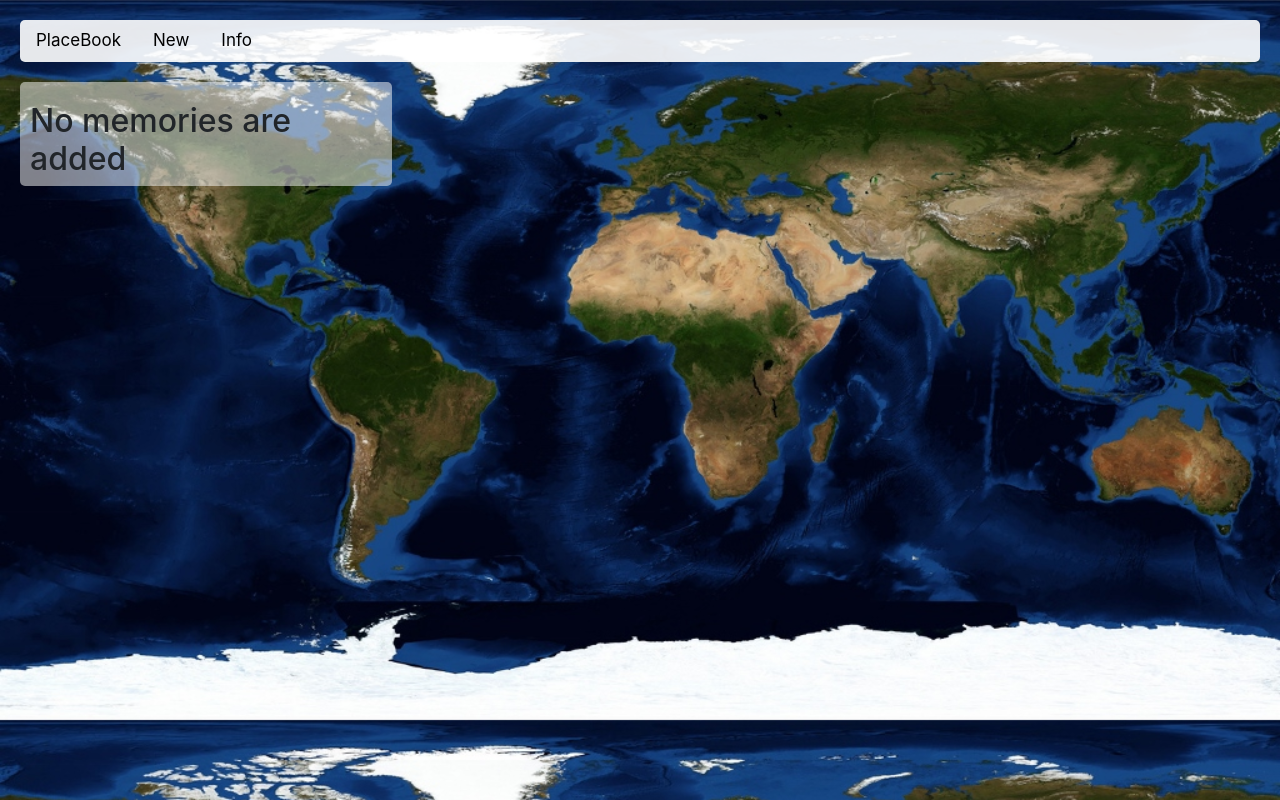
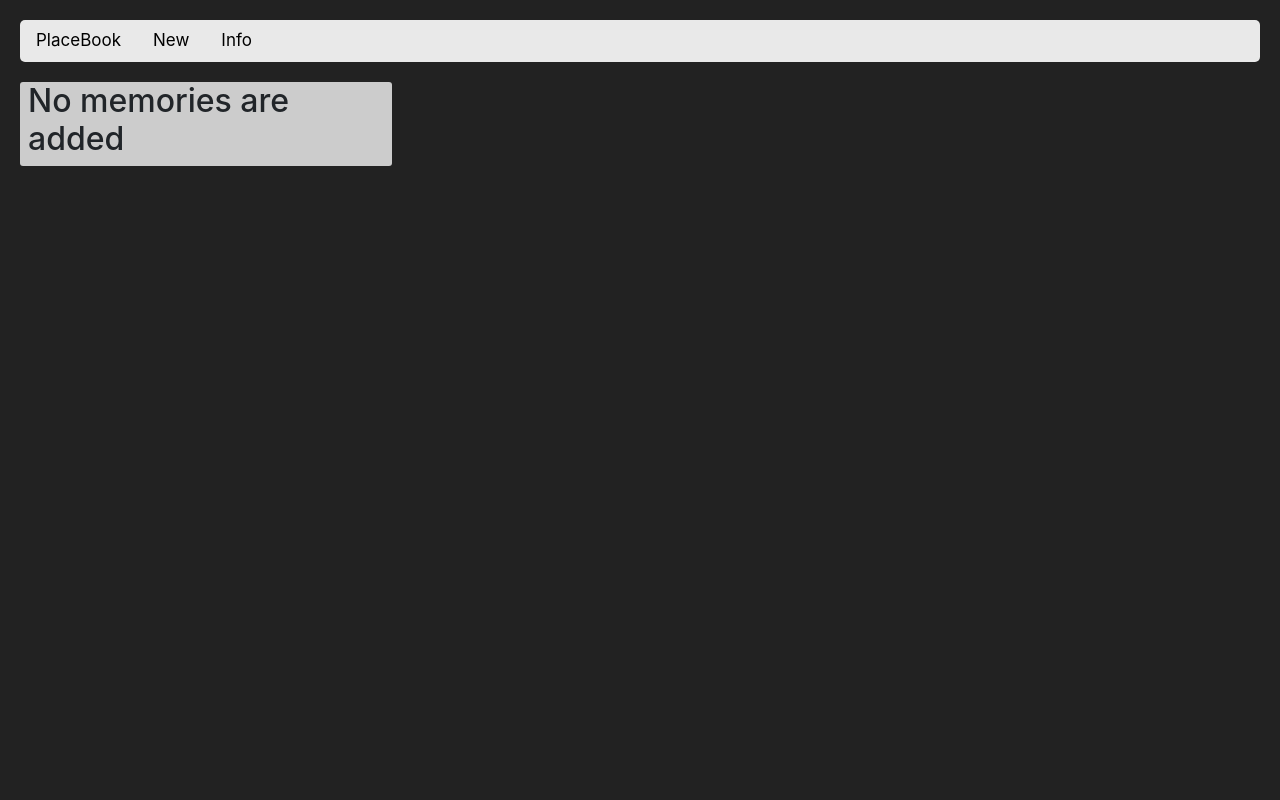
Before and after one commit to kayvandenaker/placebook, a Django app: page / in a window 1280 px wide. Run offline with Django 3.2, Linux system fonts and the light colour scheme; data that the repository does not hold is empty; some libraries are stand-ins or nearby versions.

Commit message:
edit card fix, some style changed

```diff
--- a/placebook/urls.py
+++ b/placebook/urls.py
@@ -24,7 +24,7 @@ urlpatterns = [
     # access the admin panel
     path('admin/', admin.site.urls),
     # access the rest api
-    path('memories/', views.MemoryList.as_view()),
+    path('memories/', views.index),
 ]
 
 urlpatterns = format_suffix_patterns(urlpatterns)
--- a/places/models.py
+++ b/places/models.py
@@ -5,7 +5,7 @@ from django.urls import reverse
 class Memory(models.Model):
     city = models.CharField(max_length=250)
     country = models.CharField(max_length=250)
-    info = models.CharField(max_length=250)
+    info = models.TextField()
 
     def get_absolute_url(self):
         return reverse('index')
--- a/places/static/places/style.css
+++ b/places/static/places/style.css
@@ -2,12 +2,14 @@ html {
   height:100%;
 }
 
-body{
+body {
   padding:20px;
-  background-image: url("images/map.jpg");
+  background-color: #222 !important;
+  /* background-image: url("images/map.jpg");
   background-repeat: repeat;
   background-size: 100% auto;
-  background-attachment: fixed;
+  background-attachment: fixed; */
+
   width:100%;
   height:100%;
 }
@@ -20,20 +22,20 @@ body{
   background-color: rgba(255,255,255,0.9);
   width: 100%;
   display: block;
-  margin: 0 0 20px 0;
+  margin: 8px 0;
   padding: 10px;
-  border-radius: 5px;
+  border-radius: 3px;
   word-wrap: break-word;
 }
 
 .cardholder{
   margin: 20px 0;
-  border-radius: 5px;
+  border-radius: 3px;
   width: 30%;
   max-height: 82%;
   min-width: 320px;
-  padding: 20px 10px 0 10px;
-  background-color: rgba(255,255,255,0.5);
+  padding: 0 8px;
+  background-color: #ccc;
   overflow-x: hidden;
   overflow-y: auto;
 }
--- a/places/templates/places/index.html
+++ b/places/templates/places/index.html
@@ -43,13 +43,13 @@
       <br><strong>Info: </strong>{{memory.info}} <br><br>
 
 <!-- button to edit a card -->
-      <form style="width:48%;float:right;" action="{% url 'memory-update' memory.id%}" method="post">
+      <form style="width:48%;float:right;" action="{% url 'memory-update' memory.id %}" method="get">
         {% csrf_token %}
         <input type="hidden" name="memory_id" value="{{ memory.id }}">
         <button class='btn btn-secundary' type="submit">Edit Card</button>
       </form>
 <!-- button to remove a card from the database -->
-      <form style="width:48%;" action="{% url 'memory-delete' memory.id%}" method="post">
+      <form style="width:48%;" action="{% url 'memory-delete' memory.id %}" method="post">
         {% csrf_token %}
         <input type="hidden" name="memory_id" value="{{ memory.id }}">
         <button class='btn btn-danger' type="submit">Delete Card</button>
--- a/places/templates/places/memory_form.html
+++ b/places/templates/places/memory_form.html
@@ -4,7 +4,6 @@
 
 
 <body>
-
 
 {% block body %}
 <div class="inputcard">
@@ -13,7 +12,7 @@
   <form action="" method="post" enctype="multipart/form-data">
     {% csrf_token %}
 
-    {% include 'places/form-template.html'%}
+    {% include 'places/form_template.html'%}
 
     <div>
       <button class='btn btn-primary addbutton' type="submit">Submit</button>
--- a/places/views.py
+++ b/places/views.py
@@ -22,6 +22,7 @@ class MemoryCreate(CreateView):
 class MemoryUpdate(UpdateView):
     model = Memory
     fields = ['city', 'country', 'info']
+    template_name_suffix = '_form'
 
 class MemoryDelete(DeleteView):
     model = Memory
```
Also changed, not shown: places/templates/places/form_template.html (renamed from places/templates/places/form-template.html).
